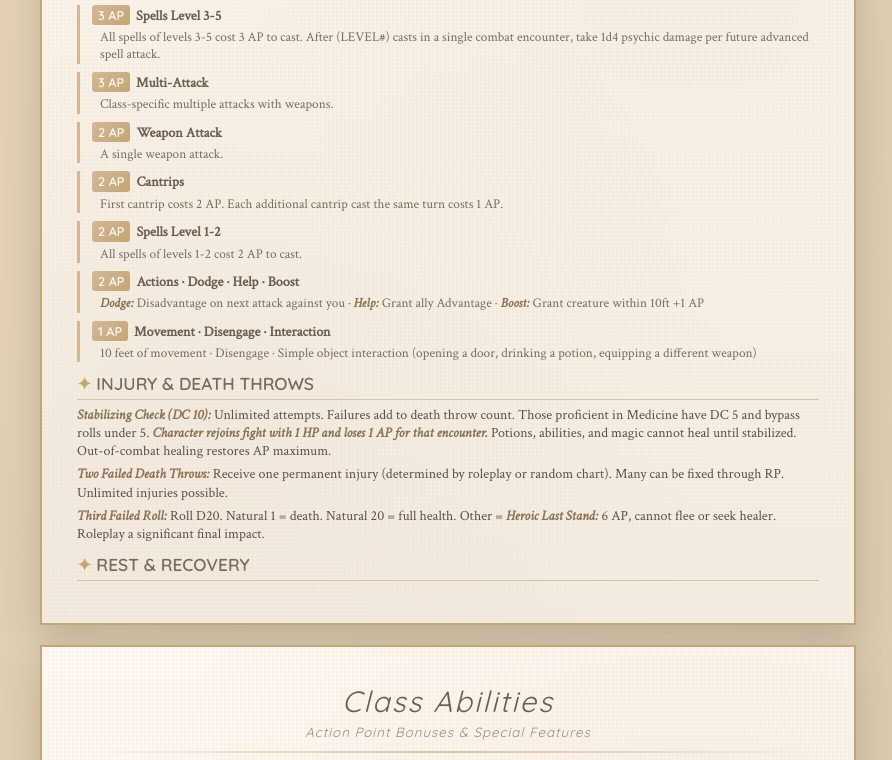
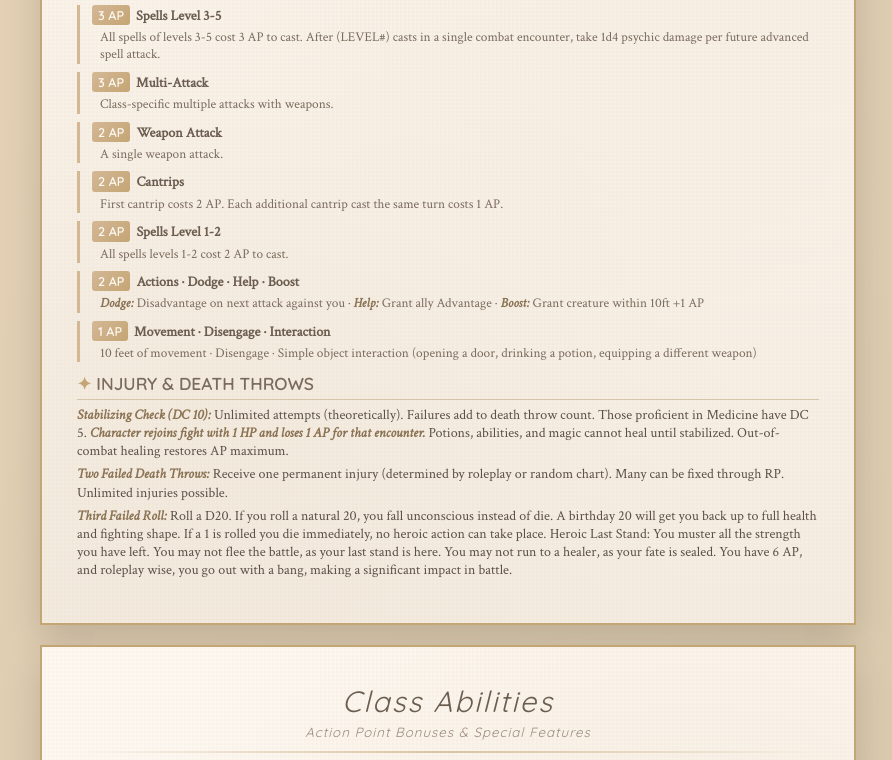
Before and after one commit to aj-chau/Custard5e, a plain HTML site: page index.html in a window 1280 px wide. Shown: the part 471-1231 px from the top of the page, without its empty margins (192-1084 px from the left). Drawn offline with Linux system fonts and the light colour scheme.

Commit message:
Update injury and death mechanics descriptions

```diff
--- a/index.html
+++ b/index.html
@@ -280,7 +280,7 @@
 
             <div class="rule-section">
                 <p><span class="ap-cost">2 AP</span><span class="ap-header">Spells Level 1-2</span></p>
-                <div class="detail">All spells of levels 1-2 cost 2 AP to cast.</div>
+                <div class="detail">All spells levels 1-2 cost 2 AP to cast.</div>
             </div>
 
             <div class="rule-section">
@@ -294,11 +294,13 @@
             </div>
 
             <h2>INJURY & DEATH THROWS</h2>
-            <p><span class="highlight">Stabilizing Check (DC 10):</span> Unlimited attempts. Failures add to death throw count. Those proficient in Medicine have DC 5 and bypass rolls under 5. <span class="highlight">Character rejoins fight with 1 HP and loses 1 AP for that encounter.</span> Potions, abilities, and magic cannot heal until stabilized. Out-of-combat healing restores AP maximum.</p>
+            <p><span class="highlight">Stabilizing Check (DC 10):</span> Unlimited attempts (theoretically). Failures add to death throw count. Those proficient in Medicine have DC 5. <span class="highlight">Character rejoins fight with 1 HP and loses 1 AP for that encounter.</span> Potions, abilities, and magic cannot heal until stabilized. Out-of-combat healing restores AP maximum.</p>
 
             <p style="margin-top: 5px;"><span class="highlight">Two Failed Death Throws:</span> Receive one permanent injury (determined by roleplay or random chart). Many can be fixed through RP. Unlimited injuries possible.</p>
 
-            <p style="margin-top: 5px;"><span class="highlight">Third Failed Roll:</span> Roll D20. Natural 1 = death. Natural 20 = full health. Other = <span class="highlight">Heroic Last Stand:</span> 6 AP, cannot flee or seek healer. Roleplay a significant final impact.</p>
+            <p style="margin-top: 5px;"><span class="highlight">Third Failed Roll:</span> Roll a D20. If you roll a natural 20, you fall unconscious instead of die. A birthday 20 will get you back up to full health and fighting shape. If a 1 is rolled you die immediately, no heroic action can take place.
+Heroic Last Stand: You muster all the strength you have left. You may not flee the battle, as your last stand is here. You may not run to a healer, as your fate is sealed. You have 6 AP, and roleplay wise, you go out with a bang, making a significant impact in battle.
+</p>
 
             <h2>REST & RECOVERY</h2>
             <p>Long rests and short rests both restore full health. No mechanical difference.</p>
```
